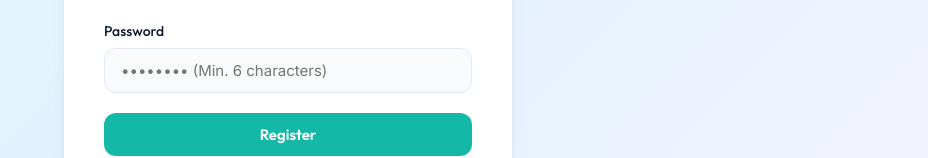
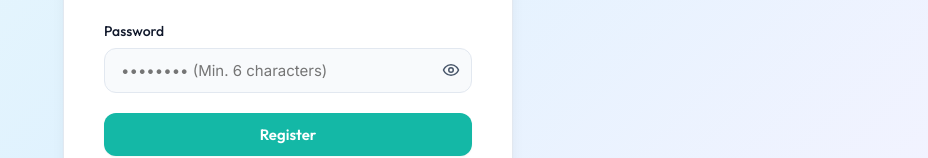
Before and after one commit to jeyaseelan6/AI-Medical-Record-Intelligence-System, a React (Vite) app in the folder frontend/: page /signup in a window 1280 px wide. Shown: the part 470-628 px from the top of the page, without its empty margins (352-1280 px from the left). Built offline with nearby package versions, Linux system fonts and the light colour scheme; no server answers.

Commit message:
Implement password visibility toggle in login and signup screens

```diff
--- a/frontend/src/pages/Login.jsx
+++ b/frontend/src/pages/Login.jsx
@@ -1,11 +1,12 @@
 import React, { useState } from 'react';
 import { useNavigate, Link } from 'react-router-dom';
 import { useAuth } from '../context/AuthContext.jsx';
-import { Activity } from 'lucide-react';
+import { Activity, Eye, EyeOff } from 'lucide-react';
 
 const Login = () => {
   const [email, setEmail] = useState('');
   const [password, setPassword] = useState('');
+  const [showPassword, setShowPassword] = useState(false);
   const [error, setError] = useState('');
   const [loading, setLoading] = useState(false);
 
@@ -63,14 +64,37 @@
 
           <div className="form-group">
             <label className="form-label">Password</label>
+            <div style={{ position: 'relative' }}>
               <input
-              type="password"
+                type={showPassword ? 'text' : 'password'}
                 className="form-input"
                 placeholder="••••••••"
                 value={password}
                 onChange={(e) => setPassword(e.target.value)}
                 required
+                style={{ paddingRight: '40px' }}
               />
+              <button
+                type="button"
+                onClick={() => setShowPassword(!showPassword)}
+                style={{
+                  position: 'absolute',
+                  right: '12px',
+                  top: '50%',
+                  transform: 'translateY(-50%)',
+                  background: 'none',
+                  border: 'none',
+                  cursor: 'pointer',
+                  color: 'var(--color-text-muted)',
+                  display: 'flex',
+                  alignItems: 'center',
+                  justifyContent: 'center',
+                  padding: '0'
+                }}
+              >
+                {showPassword ? <EyeOff size={18} /> : <Eye size={18} />}
+              </button>
+            </div>
           </div>
 
           <button type="submit" className="btn-primary" disabled={loading}>
--- a/frontend/src/pages/Signup.jsx
+++ b/frontend/src/pages/Signup.jsx
@@ -1,12 +1,13 @@
 import React, { useState } from 'react';
 import { useNavigate, Link } from 'react-router-dom';
 import { useAuth } from '../context/AuthContext.jsx';
-import { Activity } from 'lucide-react';
+import { Activity, Eye, EyeOff } from 'lucide-react';
 
 const Signup = () => {
   const [name, setName] = useState('');
   const [email, setEmail] = useState('');
   const [password, setPassword] = useState('');
+  const [showPassword, setShowPassword] = useState(false);
   const [error, setError] = useState('');
   const [loading, setLoading] = useState(false);
 
@@ -80,14 +81,37 @@
 
           <div className="form-group">
             <label className="form-label">Password</label>
+            <div style={{ position: 'relative' }}>
               <input
-              type="password"
+                type={showPassword ? 'text' : 'password'}
                 className="form-input"
                 placeholder="•••••••• (Min. 6 characters)"
                 value={password}
                 onChange={(e) => setPassword(e.target.value)}
                 required
+                style={{ paddingRight: '40px' }}
               />
+              <button
+                type="button"
+                onClick={() => setShowPassword(!showPassword)}
+                style={{
+                  position: 'absolute',
+                  right: '12px',
+                  top: '50%',
+                  transform: 'translateY(-50%)',
+                  background: 'none',
+                  border: 'none',
+                  cursor: 'pointer',
+                  color: 'var(--color-text-muted)',
+                  display: 'flex',
+                  alignItems: 'center',
+                  justifyContent: 'center',
+                  padding: '0'
+                }}
+              >
+                {showPassword ? <EyeOff size={18} /> : <Eye size={18} />}
+              </button>
+            </div>
           </div>
 
           <button type="submit" className="btn-primary" disabled={loading}>
```
Lines whose indentation alone changed are shown as unchanged.
